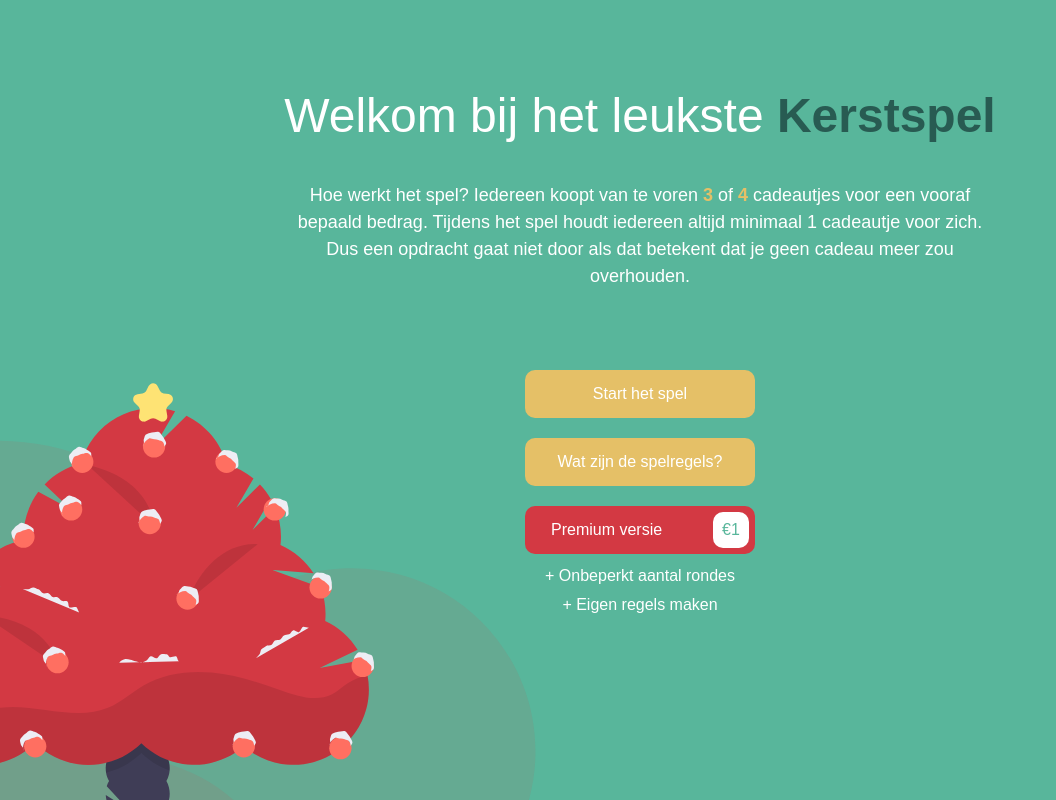
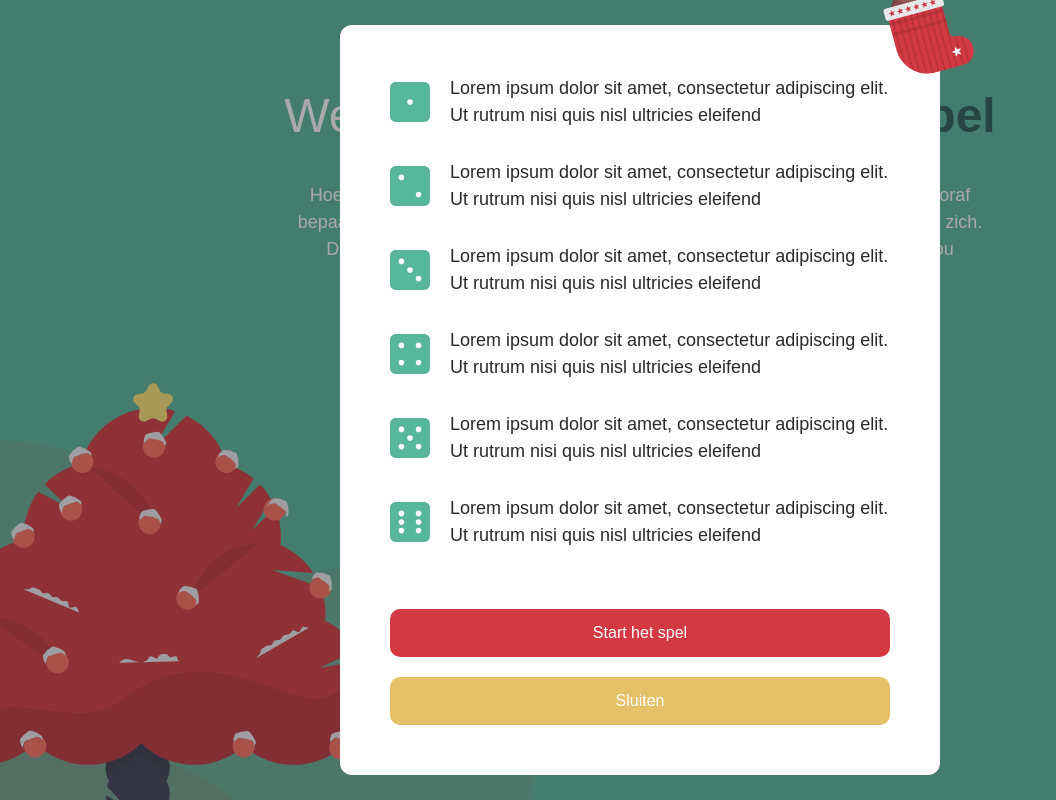
Before and after one commit to daryvsleeuwen/christmas-game-website, a SvelteKit app in the folder client/: page / in a window 1280 px wide. Both pictures are taken after a click on the element "Wat zijn de spelregels?". Shown: the whole page, without its empty margins (0-1056 px from the left). Built offline with nearby package versions, Linux system fonts and the light colour scheme; a web font is replaced by a local one.

Commit message:
Add game rules popup

```diff
--- a/client/src/components/button.svelte
+++ b/client/src/components/button.svelte
@@ -3,9 +3,10 @@
     export let title: string;
     export let type: string = 'secondary'
     export let margin: boolean = true
+    export let hoverEffect: boolean = true
 </script>
 
-<div class="button button--{type}{margin ? ' button--margin' : ''}{$$slots["side-slot"] ? ' button--has-children' : ''}">
+<div class="button button--{type}{margin ? ' button--margin' : ''}{$$slots["side-slot"] ? ' button--has-children' : ''}{hoverEffect ? ' button--hover' : ''}" on:click={onClick}>
     <p>{title}</p>
     {#if $$slots["side-slot"]}
         <slot name="side-slot"/>
@@ -19,6 +20,7 @@
         cursor: pointer;
         border-radius: $border-radius-md;
         padding: 6px;
+        transition: transform 300ms $easing;
 
         p{
             color: white;
@@ -26,6 +28,7 @@
             font-size: 16px;
             padding: 6px 20px;
             margin: 0 auto;
+            user-select: none;
         }
 
         &--primary{
@@ -47,5 +50,11 @@
                 margin: 0;
             }
         }
+
+        &--hover{
+            &:hover{
+                transform: scale(1.05);
+            }
+        }
     }
 </style>
--- /dev/null
+++ b/client/src/components/popup.svelte
@@ -0,0 +1,116 @@
+<script>
+   export let open = false
+</script>
+
+<div class="popup{open ? ' popup-fade-in' : ' popup-fade-out'}">
+    <div class="popup__overlay"></div>
+    {#if $$slots["content"]}
+        <div class="popup__content{open ? ' popup-scale-in' : ' popup-scale-out'}">
+            <slot name="content"/>
+            <img src="/images/christmas-sock.svg" class="popup__decoration"/>
+        </div>
+	{/if}
+</div>
+
+<style lang="scss" scoped>
+    @keyframes fade-in{
+        0%{
+            opacity: 0;
+        }
+
+        100%{
+            opacity: 1;
+        }
+    }
+
+    @keyframes fade-out{
+        0%{
+            opacity: 1;
+        }
+
+        100%{
+            opacity: 0;
+        }
+    }
+
+    @keyframes scale-in{
+        0%{
+            transform: scale(0.8);
+        }
+
+        100%{
+            transform: scale(1);
+        }
+    }
+
+    @keyframes scale-out{
+        0%{
+            transform: scale(1);
+
+        }
+
+        100%{
+            transform: scale(0.8);
+        }
+    }
+
+    .popup-fade-in{
+        transform-origin: center center;
+        animation: fade-in 400ms $easing forwards;
+    }
+
+    .popup-fade-out{
+        pointer-events: none;
+        transform-origin: center center;
+        animation: fade-out 400ms $easing forwards;
+    }
+
+    .popup-scale-in{
+        transform-origin: center center;
+        animation: scale-in 400ms $easing forwards;
+    }
+
+    .popup-scale-out{
+        pointer-events: none;
+        transform-origin: center center;
+        animation: scale-out 400ms $easing forwards;
+    }
+
+    .popup{
+        position: absolute;
+        left: 0;
+        top: 0;
+        z-index: 1000;
+        width: 100vw;
+        height: 100vh;
+        display: flex;
+        justify-content: center;
+        align-items: center;
+
+        &__overlay{
+            position: absolute;
+            left: 0;
+            top: 0;
+            width: 100%;
+            height: 100%;
+            background-color: $black;
+            opacity: 0.4;
+        }
+
+        &__content{
+            position: relative;
+            padding: 50px;
+            background-color: white;
+            border-radius: $border-radius-lg;
+        }
+
+        &__decoration{
+            position: absolute;
+            right: -100px;
+            top: -20px;
+            transform: translate(-50%, -50%);
+            width: 125px;
+            height: auto;
+        }
+    }
+</style>
--- a/client/src/routes/+page.svelte
+++ b/client/src/routes/+page.svelte
@@ -1,12 +1,19 @@
 <script>
     import Button from "../components/button.svelte";
+    import Popup from "../components/popup.svelte";
+
+    let openGamesRulesPopup = false;
 
     const startNewGame = () =>{
 
     }
 
-    const showGameRules = () =>{
+    const openGameRulesPopup = () =>{
+        openGamesRulesPopup = true
+    }
 
+    const closeGameRulesPopup = () =>{
+        openGamesRulesPopup = false
     }
 
     const buyPremium = () =>{
@@ -21,17 +28,29 @@
         <p class="game-explanation">Hoe werkt het spel? Iedereen koopt van te voren <b>3</b> of <b>4</b> cadeautjes voor een vooraf bepaald bedrag. Tijdens het spel houdt iedereen altijd minimaal 1 cadeautje voor zich. Dus een opdracht gaat niet door als dat betekent dat je geen cadeau meer zou overhouden.</p>
         <div class="call-to-actions">
             <Button title="Start het spel" type="secondary" onClick={startNewGame} margin={true}/>
-            <Button title="Wat zijn de spelregels?" type="secondary" onClick={showGameRules} margin={true}/>
+            <Button title="Wat zijn de spelregels?" type="secondary" onClick={openGameRulesPopup} margin={true}/>
             <Button title="Premium versie" type="primary" onClick={buyPremium} margin={true}>
-                <div class="premium-slot" slot="side-slot"><p>€1</p></div>
+                <div slot="side-slot" class="premium-slot"><p>€1</p></div>
             </Button>
             <p class="premium-perk">+ Onbeperkt aantal rondes</p>
             <p class="premium-perk">+ Eigen regels maken</p>
         </div>
     </div>
+    <Popup open={openGamesRulesPopup}>
+        <div slot="content" class="game-rules__popup">
+            {#each Array(6) as _, index (index)}
+                <div class="d-flex align-items-center game-rules__row game-rules__row--{index}">
+                    <img src="/images/dice-{index + 1}.svg">
+                    <p>Lorem ipsum dolor sit amet, consectetur adipiscing elit. Ut rutrum nisi quis nisl ultricies eleifend</p>
+                </div>
+            {/each}
+            <Button title="Start het spel" type="primary" onClick={startNewGame} margin={true} hoverEffect={false}/>
+            <Button title="Sluiten" type="secondary" onClick={closeGameRulesPopup} margin={false} hoverEffect={false}/>
+        </div>
+    </Popup>
 </div>
 
-<style lang="scss">
+<style lang="scss" scoped>
     .home-page{
         width: 100vw;
         height: 100vh;
@@ -108,4 +127,31 @@
         bottom: -40px;
         pointer-events: none;
     }
+
+    .game-rules{
+        &__popup{
+            width: 500px;
+        }
+
+        &__row{
+            margin-bottom: 30px;
+
+            &--5{
+                margin-bottom: 60px;
+            }
+
+            img{
+                width: 40px;
+                height: 40px;
+                margin-right: 20px;
+            }
+
+            p{
+                font-size: 18px;
+                font-size: 400;
+                flex: 1;
+                margin: 0;
+            }
+        }
+    }
 </style>
```
